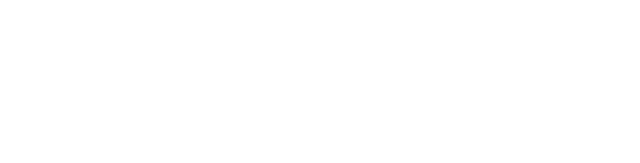
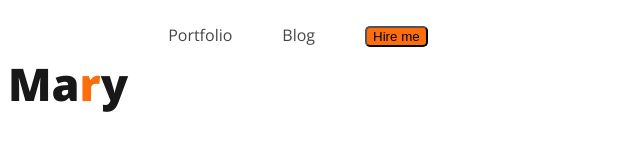
Before and after one commit to tajbir-uddin/developer-fortfolio, a plain HTML site: page index.html in a window 1280 px wide. Shown: the whole page, without its empty margins (0-640 px from the left). Drawn offline with nearby package versions, Linux system fonts and the light colour scheme.

Commit message:
added nav html and styles

```diff
--- a/index.html
+++ b/index.html
@@ -4,10 +4,22 @@
     <meta charset="UTF-8">
     <meta name="viewport" content="width=device-width, initial-scale=1.0">
     <title>Developer portfolio</title>
+
+    <link rel="preconnect" href="https://fonts.googleapis.com">
+<link rel="preconnect" href="https://fonts.gstatic.com" crossorigin>
+<link href="https://fonts.googleapis.com/css2?family=Open+Sans:wght@400;700;800&display=swap" rel="stylesheet">
+    <link rel="stylesheet" href="styles/portfolio.css">
 </head>
 <body>
     <header>
-
+       <nav>
+        <h3 class="nav-title">Ma<span class="text-primary">r</span>y</h3>
+        <ul>
+            <li><a href="">Portfolio</a></li>
+            <li><a href="">Blog</a></li>
+            <li><button class="btn-primary"> Hire me</button></li>
+        </ul>
+       </nav>
     </header>
     <main>
 
--- /dev/null
+++ b/styles/portfolio.css
@@ -0,0 +1,38 @@
+/* common shared styles */
+body {
+    font-family: 'Open Sans', sans-serif;
+}
+
+.text-primary {
+    color: #FD6E0A;
+}
+
+.btn-primary {
+    border-radius: 5px;
+    background: #FD6E0A;
+}
+
+/* nav related styles */
+nav {
+    display: flex;
+}
+
+.nav-title {
+    color: #181818;
+    font-size: 45px;
+    font-weight: 800;
+}
+
+nav>ul {
+    display: flex;
+}
+
+nav li {
+    list-style: none;
+    margin-right: 50px;
+}
+
+nav a {
+    text-decoration: none;
+    color: #474747;
+}
```
